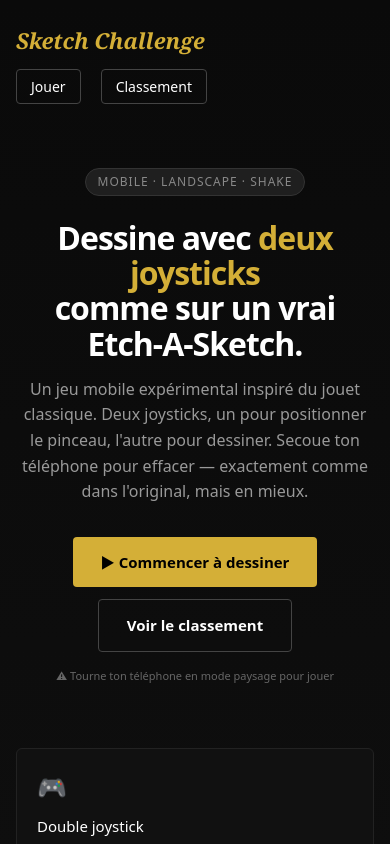
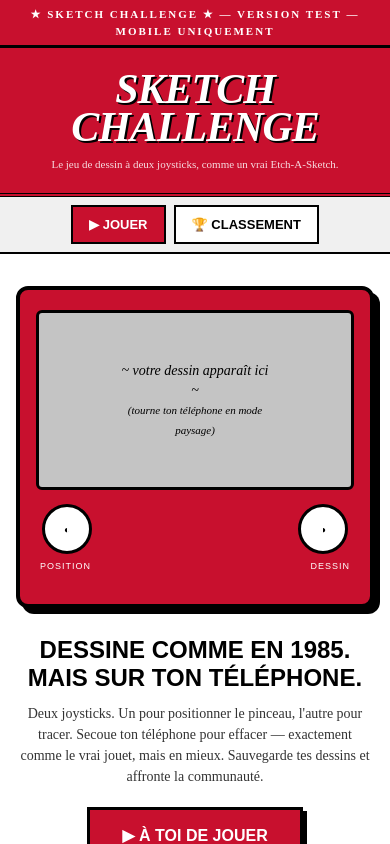
Before and after one commit to matserh/sketch-challenge, a Next.js app: page / in a window 390 px wide. Built offline with nearby package versions, Linux system fonts and the light colour scheme.

Commit message:
636586c5-47df-4050-a2ee-01b4ce906eeb

```diff
--- a/src/app/page.tsx
+++ b/src/app/page.tsx
@@ -7,282 +7,471 @@
     <div
       style={{
         minHeight: '100vh',
-        background: 'linear-gradient(180deg, #0a0a0a 0%, #1a1a1a 100%)',
-        color: '#fff',
-        fontFamily: 'system-ui, -apple-system, sans-serif',
-        padding: '24px 16px 48px',
+        background: '#fff',
+        color: '#000',
+        fontFamily: 'Times New Roman, Georgia, serif',
+        padding: '0',
         boxSizing: 'border-box',
       }}
     >
+      {/* Top red bar */}
+      <div
+        style={{
+          background: '#C8102E',
+          color: '#fff',
+          padding: '6px 12px',
+          textAlign: 'center',
+          fontSize: '11px',
+          letterSpacing: '2px',
+          textTransform: 'uppercase',
+          fontWeight: 'bold',
+          borderBottom: '3px solid #000',
+        }}
+      >
+        ★ Sketch Challenge ★ — Version Test — Mobile Uniquement
+      </div>
+
       {/* Header */}
       <header
         style={{
-          display: 'flex',
-          justifyContent: 'space-between',
-          alignItems: 'center',
-          maxWidth: '960px',
-          margin: '0 auto 64px',
-          flexWrap: 'wrap',
-          gap: '12px',
+          background: '#C8102E',
+          color: '#fff',
+          padding: '20px 16px',
+          borderBottom: '4px double #000',
+          textAlign: 'center',
         }}
       >
         <div
           style={{
-            color: '#d4af37',
+            fontSize: '42px',
+            fontWeight: 'bold',
+            letterSpacing: '-1px',
             fontStyle: 'italic',
-            fontWeight: 700,
-            fontSize: '22px',
-            fontFamily: 'Georgia, serif',
+            textShadow: '2px 2px 0 #000',
+            lineHeight: 1,
           }}
         >
-          Sketch Challenge
+          SKETCH
         </div>
-        <nav style={{ display: 'flex', gap: '20px', flexWrap: 'wrap' }}>
-          <Link
-            href="/play"
+        <div
           style={{
-              color: '#fff',
-              textDecoration: 'none',
-              fontSize: '14px',
-              padding: '6px 14px',
-              border: '1px solid #444',
-              borderRadius: '4px',
+            fontSize: '42px',
+            fontWeight: 'bold',
+            letterSpacing: '-1px',
+            fontStyle: 'italic',
+            textShadow: '2px 2px 0 #000',
+            lineHeight: 1,
+            marginTop: '-4px',
           }}
         >
-            Jouer
-          </Link>
-          <Link
-            href="/classement"
+          CHALLENGE
+        </div>
+        <div
           style={{
+            marginTop: '8px',
+            fontSize: '11px',
             color: '#fff',
-              textDecoration: 'none',
-              fontSize: '14px',
-              padding: '6px 14px',
-              border: '1px solid #444',
-              borderRadius: '4px',
+            opacity: 0.85,
           }}
         >
-            Classement
-          </Link>
-        </nav>
+          Le jeu de dessin à deux joysticks, comme un vrai Etch-A-Sketch.
+        </div>
       </header>
 
-      {/* Hero */}
-      <main style={{ maxWidth: '960px', margin: '0 auto' }}>
-        <div style={{ textAlign: 'center', marginBottom: '64px' }}>
-          <div
+      {/* Nav */}
+      <nav
         style={{
-              display: 'inline-block',
-              padding: '4px 12px',
-              background: '#1f1f1f',
-              border: '1px solid #333',
-              borderRadius: '20px',
-              fontSize: '12px',
-              color: '#888',
-              marginBottom: '24px',
-              letterSpacing: '1px',
-            }}
-          >
-            MOBILE · LANDSCAPE · SHAKE
-          </div>
-          <h1
-            style={{
-              fontSize: 'clamp(32px, 8vw, 56px)',
-              fontWeight: 800,
-              margin: '0 0 16px',
-              lineHeight: 1.1,
-              letterSpacing: '-1px',
-            }}
-          >
-            Dessine avec{' '}
-            <span style={{ color: '#d4af37' }}>deux joysticks</span>
-            <br />
-            comme sur un vrai Etch-A-Sketch.
-          </h1>
-          <p
-            style={{
-              fontSize: '16px',
-              color: '#999',
-              maxWidth: '600px',
-              margin: '0 auto 32px',
-              lineHeight: 1.6,
-            }}
-          >
-            Un jeu mobile expérimental inspiré du jouet classique. Deux
-            joysticks, un pour positionner le pinceau, l&apos;autre pour dessiner.
-            Secoue ton téléphone pour effacer — exactement comme dans
-            l&apos;original, mais en mieux.
-          </p>
-          <div
-            style={{
+          background: '#f0f0f0',
+          borderBottom: '2px solid #000',
+          padding: '8px 12px',
           display: 'flex',
-              gap: '12px',
           justifyContent: 'center',
+          gap: '8px',
           flexWrap: 'wrap',
         }}
       >
         <Link
           href="/play"
           style={{
-                display: 'inline-block',
-                background: '#d4af37',
-                color: '#000',
-                padding: '14px 28px',
-                borderRadius: '4px',
+            background: '#C8102E',
+            color: '#fff',
+            padding: '8px 16px',
             textDecoration: 'none',
-                fontWeight: 700,
-                fontSize: '15px',
+            fontWeight: 'bold',
+            fontSize: '13px',
+            border: '2px solid #000',
+            fontFamily: 'Arial, sans-serif',
           }}
         >
-              ▶ Commencer à dessiner
+          ▶ JOUER
         </Link>
         <Link
           href="/classement"
           style={{
-                display: 'inline-block',
-                background: 'transparent',
-                color: '#fff',
-                padding: '14px 28px',
-                border: '1px solid #444',
-                borderRadius: '4px',
+            background: '#fff',
+            color: '#000',
+            padding: '8px 16px',
             textDecoration: 'none',
-                fontWeight: 600,
-                fontSize: '15px',
+            fontWeight: 'bold',
+            fontSize: '13px',
+            border: '2px solid #000',
+            fontFamily: 'Arial, sans-serif',
           }}
         >
-              Voir le classement
+          🏆 CLASSEMENT
         </Link>
+      </nav>
+
+      {/* Hero - mockup of the toy */}
+      <section
+        style={{
+          padding: '32px 16px',
+          textAlign: 'center',
+          borderBottom: '2px solid #000',
+        }}
+      >
+        {/* Crude Etch-A-Sketch mockup */}
+        <div
+          style={{
+            display: 'inline-block',
+            background: '#C8102E',
+            border: '4px solid #000',
+            borderRadius: '12px',
+            padding: '20px 16px 30px',
+            maxWidth: '420px',
+            width: '100%',
+            boxShadow: '6px 6px 0 #000',
+          }}
+        >
+          {/* Screen */}
+          <div
+            style={{
+              background: '#c4c4c4',
+              border: '3px solid #000',
+              borderRadius: '6px',
+              height: '180px',
+              marginBottom: '14px',
+              padding: '10px',
+              position: 'relative',
+              overflow: 'hidden',
+            }}
+          >
+            <div
+              style={{
+                position: 'absolute',
+                top: '50%',
+                left: '50%',
+                transform: 'translate(-50%, -50%)',
+                color: '#000',
+                fontSize: '14px',
+                fontStyle: 'italic',
+                textAlign: 'center',
+                fontFamily: 'cursive',
+                lineHeight: 1.4,
+              }}
+            >
+              ~ votre dessin apparaît ici ~
+              <br />
+              <span style={{ fontSize: '11px' }}>
+                (tourne ton téléphone en mode paysage)
+              </span>
+            </div>
+          </div>
+          {/* Knobs */}
+          <div
+            style={{
+              display: 'flex',
+              justifyContent: 'space-between',
+              padding: '0 6px',
+            }}
+          >
+            <div
+              style={{
+                width: '50px',
+                height: '50px',
+                borderRadius: '50%',
+                background: '#fff',
+                border: '3px solid #000',
+                display: 'flex',
+                alignItems: 'center',
+                justifyContent: 'center',
+                fontSize: '10px',
+                fontWeight: 'bold',
+                fontFamily: 'Arial, sans-serif',
+              }}
+            >
+              ◐
             </div>
             <div
               style={{
-              marginTop: '16px',
-              fontSize: '11px',
-              color: '#666',
+                width: '50px',
+                height: '50px',
+                borderRadius: '50%',
+                background: '#fff',
+                border: '3px solid #000',
+                display: 'flex',
+                alignItems: 'center',
+                justifyContent: 'center',
+                fontSize: '10px',
+                fontWeight: 'bold',
+                fontFamily: 'Arial, sans-serif',
               }}
             >
-            ⚠ Tourne ton téléphone en mode paysage pour jouer
+              ◑
             </div>
           </div>
+          <div
+            style={{
+              marginTop: '6px',
+              display: 'flex',
+              justifyContent: 'space-between',
+              padding: '0 4px',
+              fontSize: '9px',
+              color: '#fff',
+              fontFamily: 'Arial, sans-serif',
+              textTransform: 'uppercase',
+              letterSpacing: '1px',
+            }}
+          >
+            <span>Position</span>
+            <span>Dessin</span>
+          </div>
+        </div>
+
+        <h1
+          style={{
+            fontSize: '24px',
+            fontWeight: 'bold',
+            margin: '28px 0 10px',
+            lineHeight: 1.2,
+            fontFamily: 'Arial, sans-serif',
+            textTransform: 'uppercase',
+          }}
+        >
+          Dessine comme en 1985.
+          <br />
+          Mais sur ton téléphone.
+        </h1>
+        <p
+          style={{
+            fontSize: '14px',
+            margin: '0 auto 20px',
+            maxWidth: '480px',
+            lineHeight: 1.5,
+            color: '#333',
+          }}
+        >
+          Deux joysticks. Un pour positionner le pinceau, l&apos;autre pour
+          tracer. Secoue ton téléphone pour effacer — exactement comme le vrai
+          jouet, mais en mieux. Sauvegarde tes dessins et affronte la
+          communauté.
+        </p>
+        <Link
+          href="/play"
+          style={{
+            display: 'inline-block',
+            background: '#C8102E',
+            color: '#fff',
+            padding: '14px 32px',
+            textDecoration: 'none',
+            fontWeight: 'bold',
+            fontSize: '16px',
+            border: '3px solid #000',
+            fontFamily: 'Arial, sans-serif',
+            textTransform: 'uppercase',
+            boxShadow: '4px 4px 0 #000',
+          }}
+        >
+          ▶ À toi de jouer
+        </Link>
+      </section>
 
       {/* Features */}
       <section
         style={{
-            display: 'grid',
-            gridTemplateColumns: 'repeat(auto-fit, minmax(240px, 1fr))',
-            gap: '16px',
-            marginBottom: '64px',
+          padding: '32px 16px',
+          background: '#fff',
+          borderBottom: '2px solid #000',
         }}
       >
-          <Feature
-            icon="🎮"
-            title="Double joystick"
-            text="Un stick pour bouger le pinceau, l'autre pour tracer. Reproduction fidèle du jouet d'époque, adaptée au tactile mobile."
-          />
-          <Feature
-            icon="🌈"
-            title="Mode dégradé ou noir"
-            text="Un secouement isole pour basculer entre le pinceau noir classique et un mode dégradé de couleurs animées."
-          />
-          <Feature
-            icon="💧"
-            title="Gomme & effacement"
-            text="Deux secouements activent la gomme locale. Secouements rapides et continus = écran entièrement effacé, comme un vrai Etch-A-Sketch."
-          />
-          <Feature
-            icon="🏆"
-            title="Classement communautaire"
-            text="Sauvegarde ton dessin, partage-le avec la communauté, reçois des votes (💚🩵❤️❌) et grimpe dans le classement."
-          />
-          <Feature
-            icon="🔐"
-            title="Authentification simple"
-            text="Un email fictif, sans mot de passe. Chaque identifiant est unique côté serveur, tes dessins te restent attachés."
-          />
-          <Feature
-            icon="📱"
-            title="100% mobile"
-            text="Pensé et optimisé pour téléphone en mode paysage. Sur desktop, le jeu s'affiche mais n'est pas l'expérience prévue."
-          />
+        <h2
+          style={{
+            textAlign: 'center',
+            fontSize: '20px',
+            margin: '0 0 24px',
+            fontFamily: 'Arial, sans-serif',
+            textTransform: 'uppercase',
+            textDecoration: 'underline',
+          }}
+        >
+          Ce que tu peux faire
+        </h2>
+        <div
+          style={{
+            maxWidth: '720px',
+            margin: '0 auto',
+            display: 'grid',
+            gridTemplateColumns: 'repeat(auto-fit, minmax(220px, 1fr))',
+            gap: '12px',
+          }}
+        >
+          {[
+            {
+              icon: '🎮',
+              title: 'Double joystick',
+              text: "Bouge le pinceau d'un côté, trace de l'autre. Comme le vrai jouet d'époque.",
+            },
+            {
+              icon: '🌈',
+              title: 'Couleur ou noir',
+              text: "Secoue une fois pour basculer entre le pinceau noir classique et le mode dégradé.",
+            },
+            {
+              icon: '💧',
+              title: 'Gomme',
+              text: 'Deux secouements = gomme locale. Secouements rapides = tout effacer.',
+            },
+            {
+              icon: '🏆',
+              title: 'Classement',
+              text: 'Sauvegarde, partage, reçois des votes 💚🩵❤️❌ et grimpe au classement.',
+            },
+            {
+              icon: '🔐',
+              title: 'Compte simple',
+              text: 'Un email fictif, pas de mot de passe. Chaque identifiant est unique.',
+            },
+            {
+              icon: '📱',
+              title: 'Mobile paysage',
+              text: "Pensé pour téléphone en mode paysage. Tourne ton écran pour jouer.",
+            },
+          ].map((f, i) => (
+            <div
+              key={i}
+              style={{
+                background: '#fff',
+                border: '2px solid #000',
+                padding: '12px',
+                fontFamily: 'Arial, sans-serif',
+              }}
+            >
+              <div style={{ fontSize: '20px', marginBottom: '6px' }}>
+                {f.icon}
+              </div>
+              <div
+                style={{
+                  fontWeight: 'bold',
+                  fontSize: '14px',
+                  marginBottom: '4px',
+                  color: '#C8102E',
+                }}
+              >
+                {f.title}
+              </div>
+              <div style={{ fontSize: '12px', color: '#333', lineHeight: 1.5 }}>
+                {f.text}
+              </div>
+            </div>
+          ))}
+        </div>
       </section>
 
       {/* How it works */}
       <section
         style={{
-            background: '#111',
-            border: '1px solid #222',
-            borderRadius: '6px',
-            padding: '32px 20px',
-            marginBottom: '64px',
+          padding: '32px 16px',
+          background: '#f5f5f5',
+          borderBottom: '2px solid #000',
         }}
       >
         <h2
           style={{
-              fontSize: '22px',
-              margin: '0 0 24px',
-              color: '#d4af37',
-              fontWeight: 700,
+            textAlign: 'center',
+            fontSize: '20px',
+            margin: '0 0 20px',
+            fontFamily: 'Arial, sans-serif',
+            textTransform: 'uppercase',
+            textDecoration: 'underline',
           }}
         >
           Comment ça marche
         </h2>
         <ol
           style={{
-              paddingLeft: '20px',
-              margin: 0,
-              color: '#ccc',
+            maxWidth: '560px',
+            margin: '0 auto',
+            paddingLeft: '24px',
+            fontFamily: 'Arial, sans-serif',
+            fontSize: '13px',
             lineHeight: 1.8,
-              fontSize: '15px',
+            color: '#000',
           }}
         >
-            <li style={{ marginBottom: '10px' }}>
-              <strong style={{ color: '#fff' }}>Connecte-toi</strong> avec un
-              email fictif (ex: <code style={{ color: '#d4af37' }}>aaron@sketch</code>) — pas de mot de passe, pas de spam.
-            </li>
-            <li style={{ marginBottom: '10px' }}>
-              <strong style={{ color: '#fff' }}>Tourne ton téléphone</strong>{' '}
-              en mode paysage, puis appuie sur « À toi de jouer ».
-            </li>
-            <li style={{ marginBottom: '10px' }}>
-              <strong style={{ color: '#fff' }}>Joystick gauche</strong> :
-              positionne le pinceau sur l&apos;écran.
-            </li>
-            <li style={{ marginBottom: '10px' }}>
-              <strong style={{ color: '#fff' }}>Joystick droit</strong> : trace
-              le trait pendant que tu bouges.
-            </li>
-            <li style={{ marginBottom: '10px' }}>
-              <strong style={{ color: '#fff' }}>Secoue</strong> : 1 fois =
-              couleur, 2 fois = gomme, vite = tout effacer.
+          <li>
+            <strong>Connecte-toi</strong> avec un email fictif (ex:{' '}
+            <code
+              style={{
+                background: '#000',
+                color: '#fff',
+                padding: '1px 4px',
+              }}
+            >
+              aaron@sketch
+            </code>
+            ) — pas de mot de passe.
           </li>
           <li>
-              <strong style={{ color: '#fff' }}>Sauvegarde</strong> ton dessin
-              et partage-le au reste de la communauté.
+            <strong>Tourne ton téléphone</strong> en paysage, appuie sur « À toi
+            de jouer ».
+          </li>
+          <li>
+            <strong>Joystick gauche</strong> : positionne le pinceau.
+          </li>
+          <li>
+            <strong>Joystick droit</strong> : trace le trait.
+          </li>
+          <li>
+            <strong>Secoue</strong> : 1× = couleur, 2× = gomme, rapide = tout
+            effacer.
+          </li>
+          <li>
+            <strong>Sauvegarde</strong> ton dessin pour le partager.
           </li>
         </ol>
       </section>
 
-        {/* About / Tech */}
+      {/* About */}
       <section
         style={{
-            display: 'grid',
-            gridTemplateColumns: 'repeat(auto-fit, minmax(260px, 1fr))',
-            gap: '16px',
-            marginBottom: '64px',
+          padding: '32px 16px',
+          background: '#fff',
+          borderBottom: '2px solid #000',
+          fontFamily: 'Arial, sans-serif',
         }}
       >
         <div
           style={{
-              background: '#111',
-              border: '1px solid #222',
-              padding: '20px',
-              borderRadius: '6px',
+            maxWidth: '720px',
+            margin: '0 auto',
+            display: 'grid',
+            gridTemplateColumns: 'repeat(auto-fit, minmax(240px, 1fr))',
+            gap: '12px',
+          }}
+        >
+          <div
+            style={{
+              border: '2px solid #000',
+              padding: '14px',
+              background: '#fff',
             }}
           >
             <h3
               style={{
-                margin: '0 0 12px',
-                fontSize: '16px',
-                color: '#fff',
+                margin: '0 0 8px',
+                fontSize: '14px',
+                color: '#C8102E',
+                textTransform: 'uppercase',
               }}
             >
               Stack technique
@@ -291,32 +480,32 @@
               style={{
                 margin: 0,
                 paddingLeft: '18px',
-                color: '#999',
-                fontSize: '13px',
+                fontSize: '12px',
                 lineHeight: 1.7,
+                color: '#333',
               }}
             >
               <li>Next.js 16 + TypeScript</li>
               <li>Canvas 2D pour le dessin</li>
-              <li>Prisma + SQLite pour la persistance</li>
+              <li>Prisma + SQLite</li>
               <li>API Routes server-side</li>
-              <li>Détection DeviceMotion pour le shake</li>
-              <li>Auth par cookie httpOnly</li>
+              <li>DeviceMotion pour le shake</li>
+              <li>Cookie httpOnly pour l&apos;auth</li>
             </ul>
           </div>
           <div
             style={{
-              background: '#111',
-              border: '1px solid #222',
-              padding: '20px',
-              borderRadius: '6px',
+              border: '2px solid #000',
+              padding: '14px',
+              background: '#fff',
             }}
           >
             <h3
               style={{
-                margin: '0 0 12px',
-                fontSize: '16px',
-                color: '#fff',
+                margin: '0 0 8px',
+                fontSize: '14px',
+                color: '#C8102E',
+                textTransform: 'uppercase',
               }}
             >
               Communauté
@@ -325,118 +514,91 @@
               style={{
                 margin: 0,
                 paddingLeft: '18px',
-                color: '#999',
-                fontSize: '13px',
+                fontSize: '12px',
                 lineHeight: 1.7,
+                color: '#333',
               }}
             >
-              <li>Tout le monde voit les dessins publics</li>
-              <li>Ton identifiant est unique et persistant</li>
+              <li>Dessins publics visibles par tous</li>
+              <li>Identifiant unique et persistant</li>
               <li>4 types de votes : 💚 🩵 ❤️ ❌</li>
-              <li>Score calculé selon les votes reçus</li>
-              <li>Dessins privés visibles seulement par toi</li>
+              <li>Score calculé selon les votes</li>
+              <li>Dessins privés = visibles par toi seul</li>
             </ul>
+          </div>
         </div>
       </section>
 
       {/* Final CTA */}
       <section
         style={{
+          padding: '48px 16px',
+          background: '#C8102E',
+          color: '#fff',
           textAlign: 'center',
-            padding: '48px 0 32px',
-            borderTop: '1px solid #222',
+          borderBottom: '4px double #000',
         }}
       >
         <h2
           style={{
-              fontSize: '24px',
-              fontWeight: 700,
-              margin: '0 0 12px',
+            fontSize: '22px',
+            fontWeight: 'bold',
+            margin: '0 0 10px',
+            fontFamily: 'Arial, sans-serif',
+            textTransform: 'uppercase',
+            textShadow: '2px 2px 0 #000',
           }}
         >
-            Prêt à devenir le prochain Picasso du pixel ?
+          Prêt à dessiner ?
         </h2>
-          <p style={{ color: '#777', fontSize: '14px', marginBottom: '24px' }}>
+        <p
+          style={{
+            fontSize: '13px',
+            marginBottom: '20px',
+            opacity: 0.9,
+            fontFamily: 'Arial, sans-serif',
+          }}
+        >
           Gratuit · Sans inscription compliquée · Mobile uniquement
         </p>
         <Link
           href="/play"
           style={{
             display: 'inline-block',
-              background: '#d4af37',
-              color: '#000',
+            background: '#fff',
+            color: '#C8102E',
             padding: '14px 36px',
-              borderRadius: '4px',
             textDecoration: 'none',
-              fontWeight: 700,
+            fontWeight: 'bold',
             fontSize: '16px',
+            border: '3px solid #000',
+            fontFamily: 'Arial, sans-serif',
+            textTransform: 'uppercase',
+            boxShadow: '4px 4px 0 #000',
           }}
         >
           ▶ Lancer le jeu
         </Link>
       </section>
-      </main>
 
       {/* Footer */}
       <footer
         style={{
+          background: '#000',
+          color: '#fff',
+          padding: '20px 16px',
           textAlign: 'center',
-          padding: '32px 0 0',
-          borderTop: '1px solid #1a1a1a',
-          color: '#555',
-          fontSize: '12px',
+          fontSize: '11px',
+          fontFamily: 'Arial, sans-serif',
         }}
       >
-        <div style={{ maxWidth: '960px', margin: '0 auto' }}>
         <div style={{ marginBottom: '6px' }}>
-            Designed by{' '}
-            <span style={{ color: '#d4af37' }}>Aeron</span>
+          Designed by <span style={{ color: '#C8102E' }}>Aeron</span>
         </div>
-          <div>© {new Date().getFullYear()} Sketch Challenge · Version test</div>
+        <div style={{ opacity: 0.6 }}>
+          © {new Date().getFullYear()} Sketch Challenge · Version test
         </div>
       </footer>
     </div>
   )
 }
-
-function Feature({
-  icon,
-  title,
-  text,
-}: {
-  icon: string
-  title: string
-  text: string
-}) {
-  return (
-    <div
-      style={{
-        background: '#111',
-        border: '1px solid #222',
-        borderRadius: '6px',
-        padding: '20px',
-      }}
-    >
-      <div style={{ fontSize: '24px', marginBottom: '10px' }}>{icon}</div>
-      <h3
-        style={{
-          margin: '0 0 8px',
-          fontSize: '15px',
-          color: '#fff',
-        }}
-      >
-        {title}
-      </h3>
-      <p
-        style={{
-          margin: 0,
-          color: '#999',
-          fontSize: '13px',
-          lineHeight: 1.55,
-        }}
-      >
-        {text}
-      </p>
-    </div>
-  )
-}
```
Lines whose indentation alone changed are shown as unchanged.
